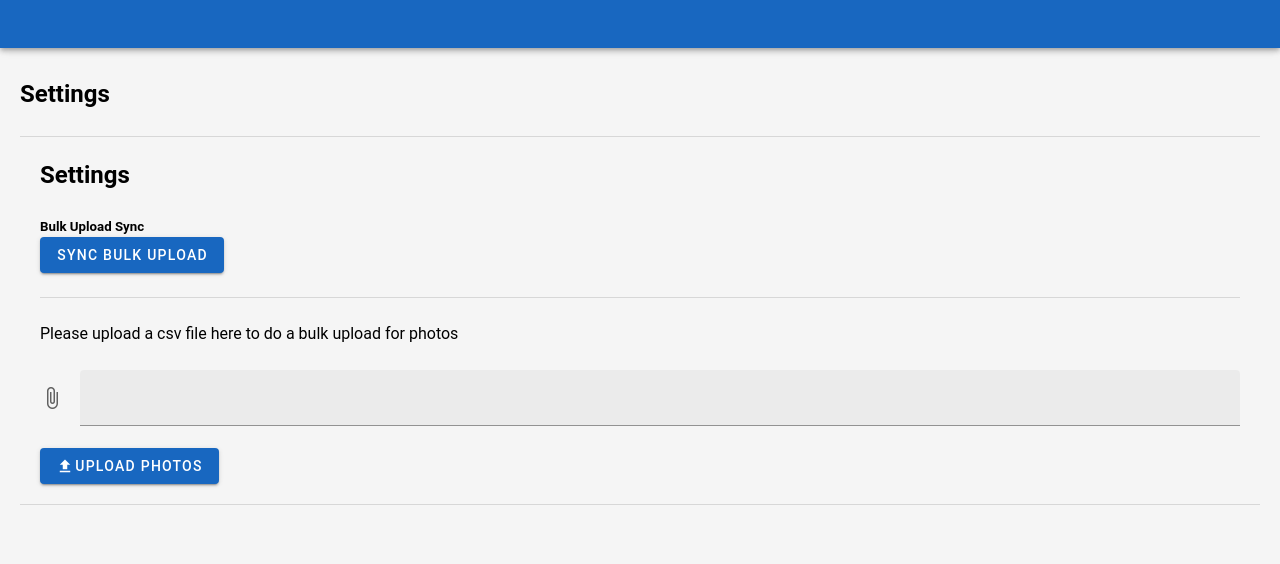
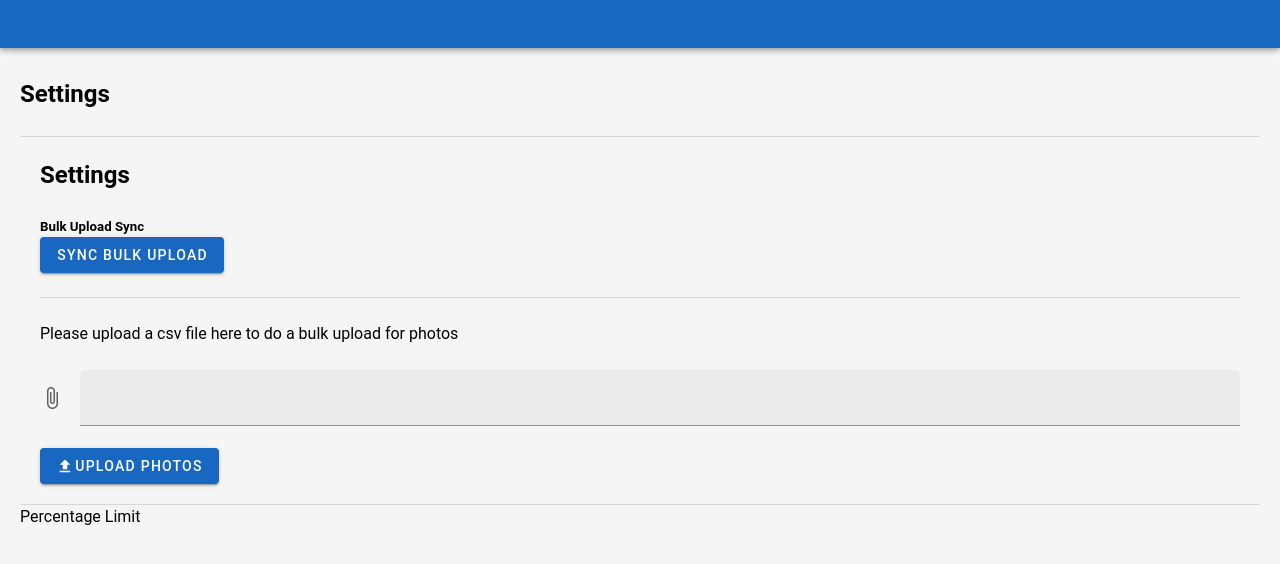
Before and after one commit to re3lSmier1/bmullui, a Vue app: page /settings in a window 1280 px wide. Shown: the top 564 px of the page. Built offline with nearby package versions, Linux system fonts and the light colour scheme; no server answers; some icons are missing.

Commit message:
Initial push

```diff
--- a/src/views/Settings.vue
+++ b/src/views/Settings.vue
@@ -70,6 +70,7 @@ function UploadBulk(){
       </v-btn>
     </div>
     <v-divider />
+    Percentage Limit
   </div>
 </template>
 
```
